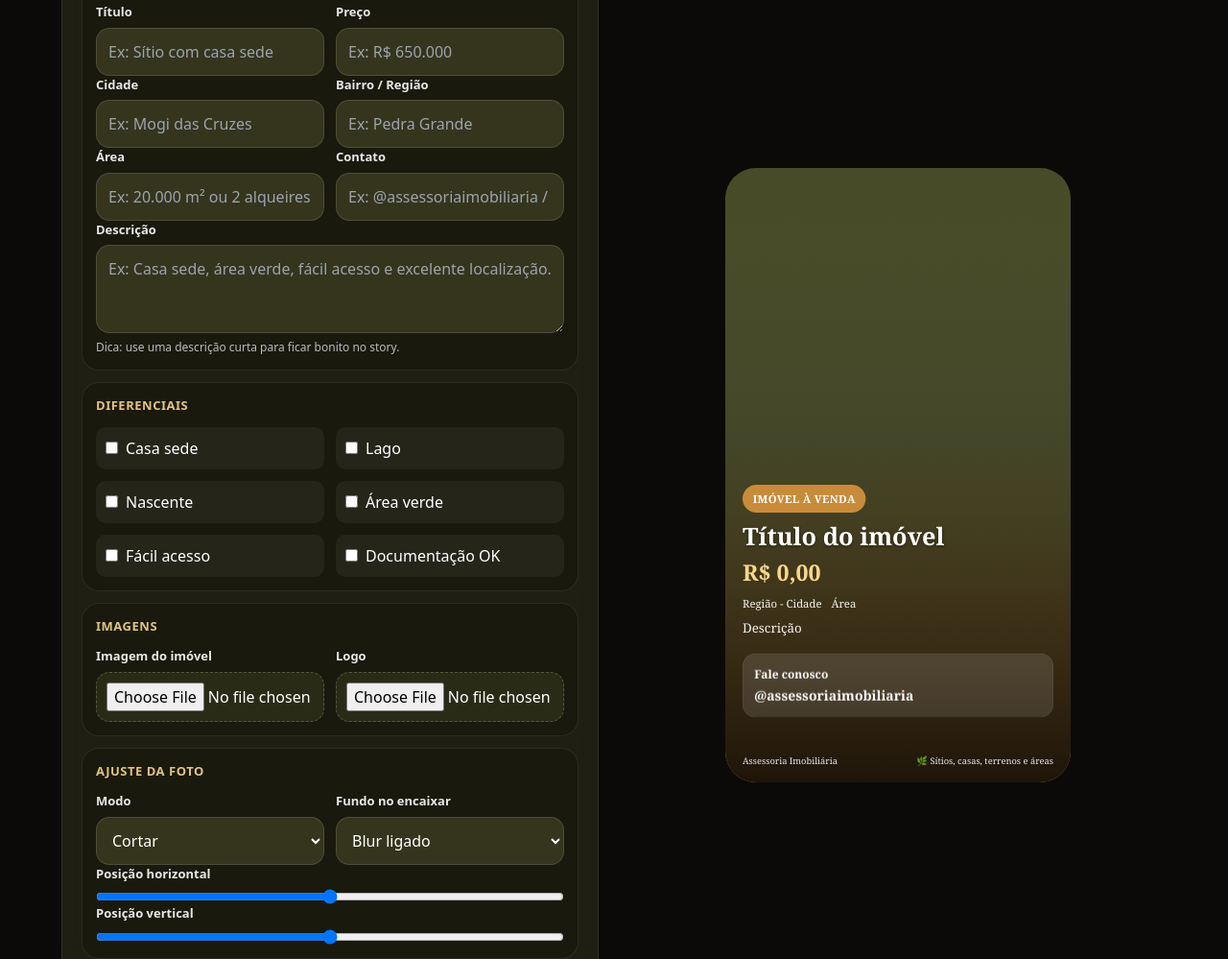
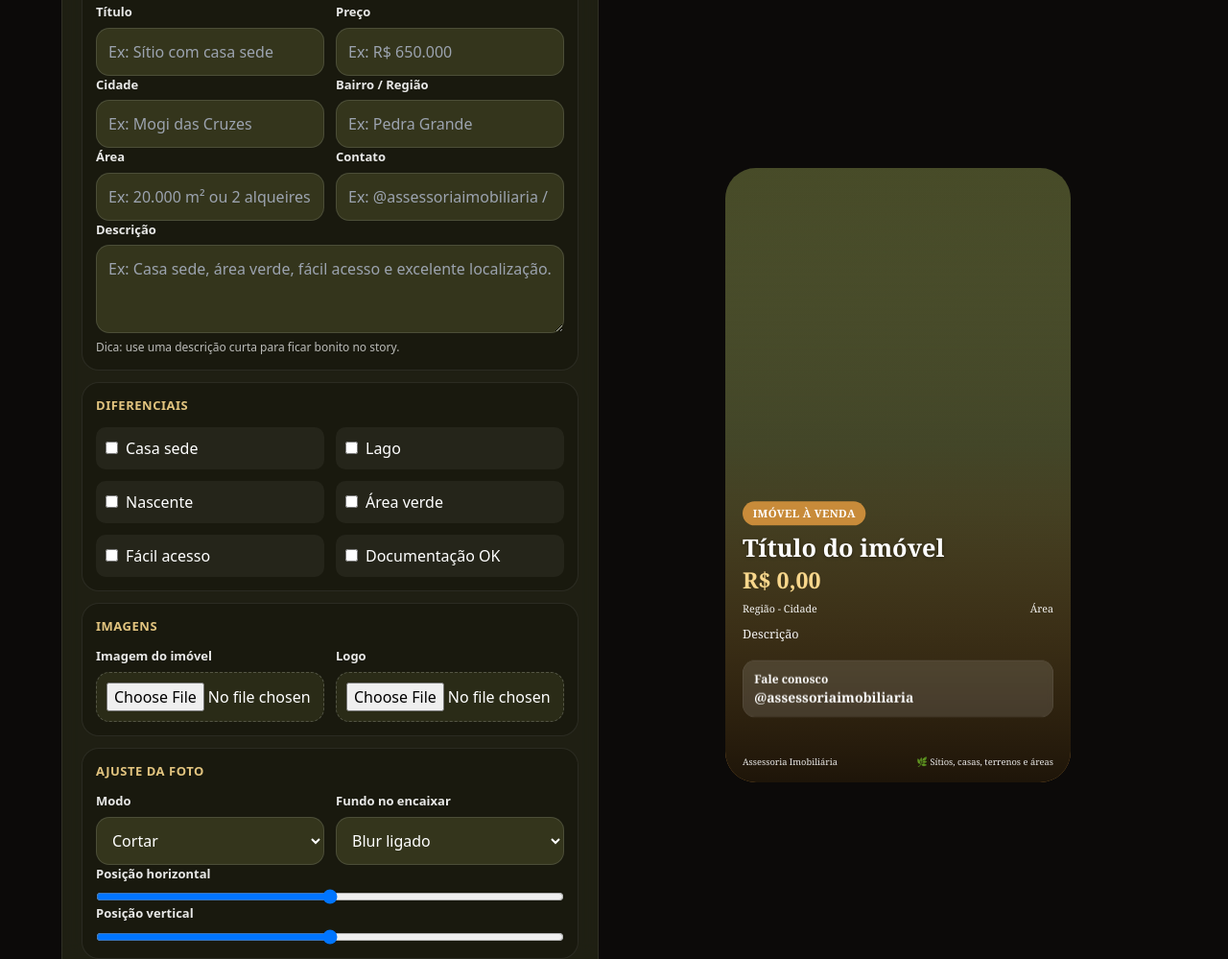
Before and after one commit to pedro425-ss/assessoria-imobiliaria-story, a plain HTML site: page index.html in a window 1280 px wide. Shown: the part 310-1309 px from the top of the page at 96% size. Drawn offline with nearby package versions, Linux system fonts and the light colour scheme.

Commit message:
Organiza textos e espaçamentos do story

```diff
--- a/Style.css
+++ b/Style.css
@@ -59,6 +59,10 @@ left:54px;
 right:54px;
 bottom:204px;
 z-index:2;
+width:auto;
+display:flex;
+flex-direction:column;
+align-items:stretch;
 }
 
 .story-badge{
@@ -68,49 +72,80 @@ padding:18px 32px;
 border-radius:999px;
 font-weight:800;
 font-size:34px;
+line-height:1.15;
 display:inline-block;
-margin-bottom:30px;
+width:max-content;
+max-width:100%;
+margin-bottom:28px;
 letter-spacing:1px;
+white-space:normal;
+overflow-wrap:break-word;
 }
 
 .story-title{
 font-size:76px;
 font-weight:900;
-line-height:1.1;
-margin-bottom:20px;
+line-height:1.08;
+margin-bottom:24px;
+max-width:100%;
+white-space:normal;
+overflow-wrap:break-word;
+word-break:normal;
 text-shadow:0 3px 10px rgba(0,0,0,.45);
 }
 
 .story-price{
 font-size:70px;
 font-weight:900;
+line-height:1.08;
 color:#f8d78c;
-margin-bottom:20px;
+margin-bottom:30px;
+max-width:100%;
+white-space:normal;
+overflow-wrap:break-word;
 }
 
 .story-meta{
-display:flex;
-gap:30px;
-font-size:34px;
+display:grid;
+grid-template-columns:minmax(0,1.45fr) minmax(0,.75fr);
+column-gap:48px;
+align-items:start;
+width:100%;
+font-size:32px;
+line-height:1.3;
 opacity:0.95;
-margin-bottom:24px;
+margin-bottom:32px;
+}
+
+.story-meta span{
+display:block;
+min-width:0;
+max-width:100%;
+white-space:normal;
+overflow-wrap:break-word;
+word-break:normal;
+}
+
+#story-area{
+text-align:right;
 }
 
 .story-description{
-font-size:40px;
-line-height:1.3;
-margin-bottom:30px;
+display:block;
+width:100%;
+font-size:38px;
+line-height:1.32;
+margin:0 0 34px 0;
 opacity:0.95;
 white-space:normal;
-overflow-wrap:anywhere;
-word-break:break-word;
-display:-webkit-box;
--webkit-box-orient:vertical;
--webkit-line-clamp:3;
+overflow-wrap:break-word;
+word-break:normal;
+max-height:201px;
 overflow:hidden;
 }
 
 .story-cta{
+width:100%;
 background:rgba(255,255,255,.12);
 border:1px solid rgba(255,255,255,.18);
 border-radius:40px;
@@ -121,12 +156,16 @@ backdrop-filter:blur(10px);
 .story-cta-title{
 font-size:36px;
 font-weight:900;
-margin-bottom:8px;
+line-height:1.2;
+margin-bottom:10px;
 }
 
 .story-contact{
 font-size:42px;
 font-weight:800;
+line-height:1.2;
+white-space:normal;
+overflow-wrap:break-word;
 }
 
 .story-footer{
@@ -134,11 +173,23 @@ position:absolute;
 left:54px;
 right:54px;
 bottom:48px;
+dis:flex;
 display:flex;
 justify-content:space-between;
+align-items:flex-end;
+gap:30px;
 font-size:28px;
+line-height:1.2;
 opacity:0.9;
 z-index:2;
+}
+
+.story-footer span{
+min-width:0;
+}
+
+.story-footer span:last-child{
+text-align:right;
 }
 
 .panel{
```
